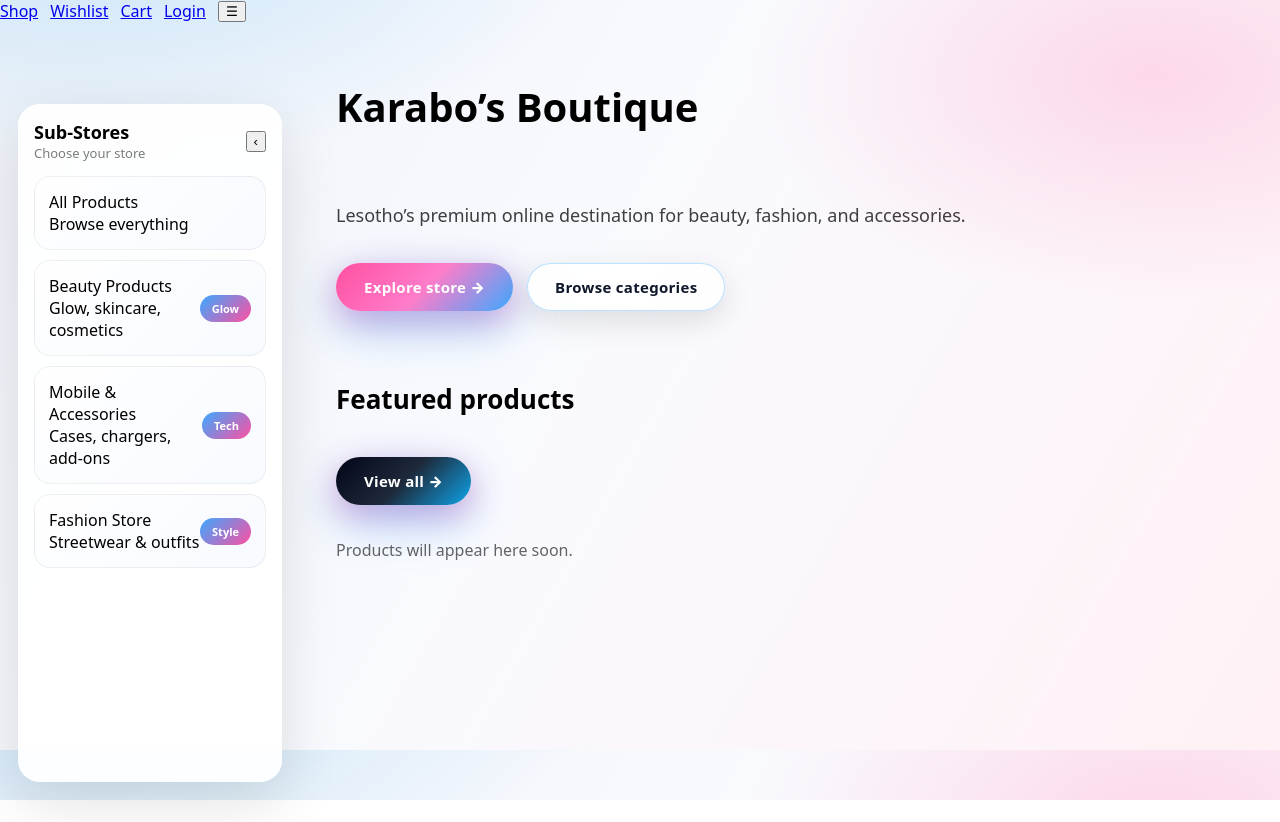
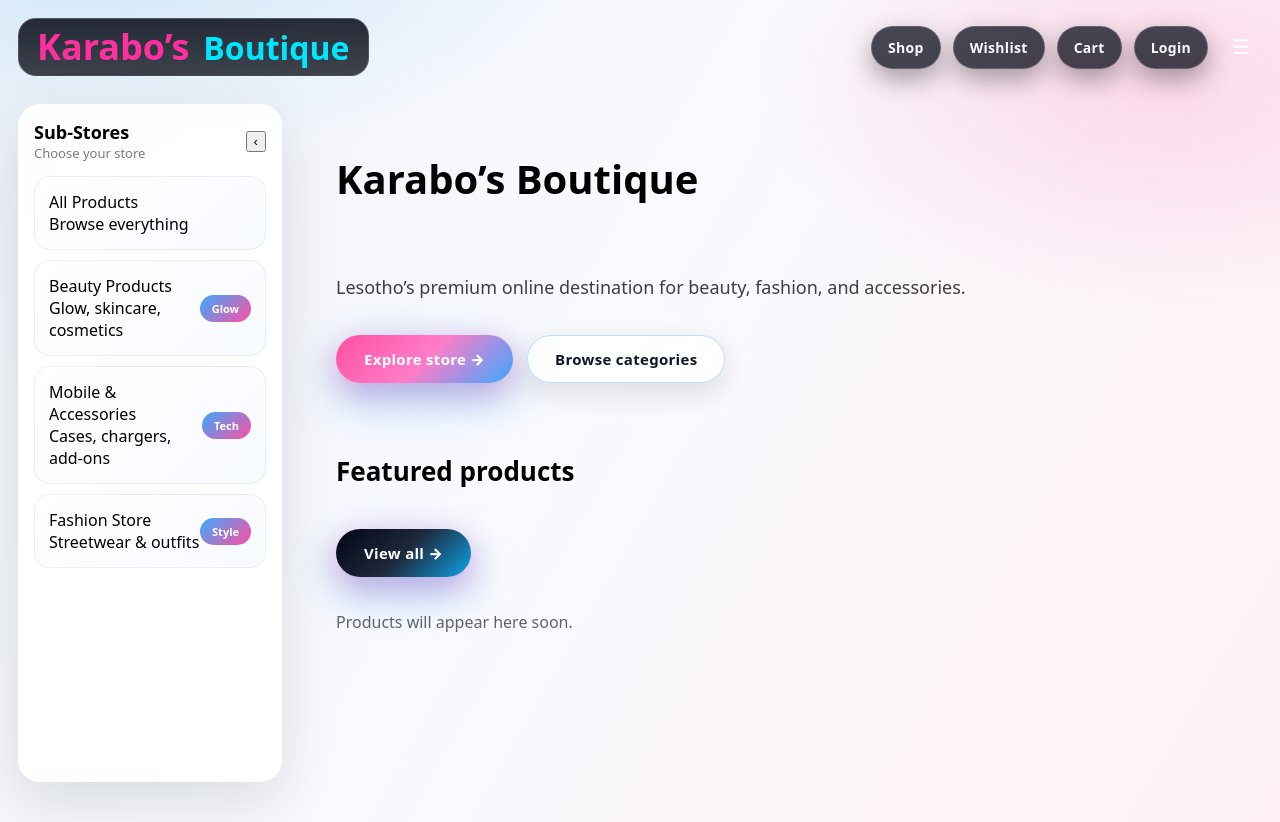
Before and after one commit to yvesf022/kkkkkk, a Next.js app: page / in a window 1280 px wide. Before the commit the page ends 800 px from the top, so only its background shows below. Built offline with nearby package versions, Linux system fonts and the light colour scheme; no server answers.

Commit message:
Restore original header design and fix auth identity display

```diff
--- a/components/layout/Header.tsx
+++ b/components/layout/Header.tsx
@@ -17,6 +17,7 @@ function CountBadge({ n }: { n: number }) {
 
   return (
     <span
+      aria-label={`${n} items`}
       style={{
         position: "absolute",
         top: -10,
@@ -30,7 +31,11 @@ function CountBadge({ n }: { n: number }) {
         fontSize: 12,
         fontWeight: 900,
         color: "#fff",
-        background: "rgba(0,0,0,.85)",
+        background:
+          "linear-gradient(180deg, rgba(10,16,30,0.98), rgba(4,8,18,0.98))",
+        boxShadow:
+          "0 10px 28px rgba(0,0,0,0.35), inset 0 1px 0 rgba(255,255,255,0.12)",
+        pointerEvents: "none",
       }}
     >
       {n}
@@ -38,51 +43,155 @@ function CountBadge({ n }: { n: number }) {
   );
 }
 
+function CapsuleLink({
+  href,
+  children,
+}: {
+  href: string;
+  children: React.ReactNode;
+}) {
+  return (
+    <Link
+      href={href}
+      style={{
+        position: "relative",
+        padding: "11px 16px",
+        borderRadius: 999,
+        fontWeight: 900,
+        letterSpacing: 0.3,
+        fontSize: 14,
+        textDecoration: "none",
+        color: "#f8fbff",
+        background:
+          "linear-gradient(180deg, rgba(8,14,28,.75), rgba(6,10,20,.75))",
+        border: "1px solid rgba(255,255,255,.18)",
+        boxShadow: "0 10px 26px rgba(0,0,0,.35)",
+        backdropFilter: "blur(6px)",
+      }}
+    >
+      {children}
+    </Link>
+  );
+}
+
+/* ---------------------------------
+   Header
+---------------------------------- */
+
 export default function Header() {
   const router = useRouter();
   const { toggleSidebar } = useUI();
+
   const { items } = useCart();
+  const cartCount = items.reduce((a, b) => a + b.quantity, 0);
   const wishlistCount = useStore((s) => s.wishlist.length);
 
   const user = useAuth((s) => s.user);
   const logout = useAuth((s) => s.logout);
 
-  const cartCount = items.reduce((a, b) => a + b.quantity, 0);
-
   function handleLogout() {
     logout();
     router.replace("/login");
+    router.refresh();
   }
 
   return (
     <header className="kyFixedHeader">
-      <nav style={{ display: "flex", gap: 12, alignItems: "center" }}>
-        <Link href="/store">Shop</Link>
+      <div className="kyHeaderGlass">
+        <div style={{ padding: "18px" }}>
+          <div
+            style={{
+              display: "flex",
+              alignItems: "center",
+              justifyContent: "space-between",
+              gap: 18,
+            }}
+          >
+            {/* LOGO */}
+            <Link
+              href="/store"
+              aria-label="Go to shop"
+              style={{
+                display: "flex",
+                alignItems: "baseline",
+                gap: 14,
+                padding: "10px 18px",
+                borderRadius: 18,
+                background:
+                  "linear-gradient(180deg, rgba(4,8,20,.85), rgba(4,8,16,.75))",
+                border: "1px solid rgba(255,255,255,.14)",
+                textDecoration: "none",
+                lineHeight: 1,
+                backdropFilter: "blur(10px)",
+              }}
+            >
+              <span style={{ fontSize: 36, fontWeight: 900, color: "#ff2fa0" }}>
+                Karabo’s
+              </span>
+              <span style={{ fontSize: 32, fontWeight: 800, color: "#00e6ff" }}>
+                Boutique
+              </span>
+            </Link>
 
-        <Link href="/wishlist">
-          Wishlist <CountBadge n={wishlistCount} />
-        </Link>
+            {/* NAV */}
+            <nav style={{ display: "flex", alignItems: "center", gap: 12 }}>
+              <CapsuleLink href="/store">Shop</CapsuleLink>
 
-        <Link href="/cart">
-          Cart <CountBadge n={cartCount} />
-        </Link>
+              <div style={{ position: "relative" }}>
+                <CapsuleLink href="/wishlist">Wishlist</CapsuleLink>
+                <CountBadge n={wishlistCount} />
+              </div>
 
-        {!user && <Link href="/login">Login</Link>}
+              <div style={{ position: "relative" }}>
+                <CapsuleLink href="/cart">Cart</CapsuleLink>
+                <CountBadge n={cartCount} />
+              </div>
 
-        {user && (
-          <>
-            <span style={{ fontWeight: 700 }}>
-              Hello, {user.full_name || user.email}
-            </span>
+              {!user && <CapsuleLink href="/login">Login</CapsuleLink>}
 
-            <Link href="/account">Account</Link>
+              {user && (
+                <CapsuleLink href="/account">
+                  Hello, {user.full_name || user.email}
+                </CapsuleLink>
+              )}
 
-            <button onClick={handleLogout}>Logout</button>
-          </>
-        )}
+              {user && (
+                <button
+                  onClick={handleLogout}
+                  style={{
+                    padding: "11px 16px",
+                    borderRadius: 999,
+                    background:
+                      "linear-gradient(180deg, rgba(120,0,30,.6), rgba(80,0,20,.6))",
+                    border: "1px solid rgba(255,255,255,.18)",
+                    color: "#fff",
+                    fontWeight: 900,
+                    cursor: "pointer",
+                  }}
+                >
+                  Logout
+                </button>
+              )}
 
-        <button onClick={toggleSidebar}>☰</button>
-      </nav>
+              <button
+                onClick={toggleSidebar}
+                aria-label="Open menu"
+                style={{
+                  fontSize: 20,
+                  padding: "8px 12px",
+                  borderRadius: 12,
+                  background: "transparent",
+                  color: "#fff",
+                  border: "none",
+                  cursor: "pointer",
+                }}
+              >
+                ☰
+              </button>
+            </nav>
+          </div>
+        </div>
+      </div>
     </header>
   );
 }
```
